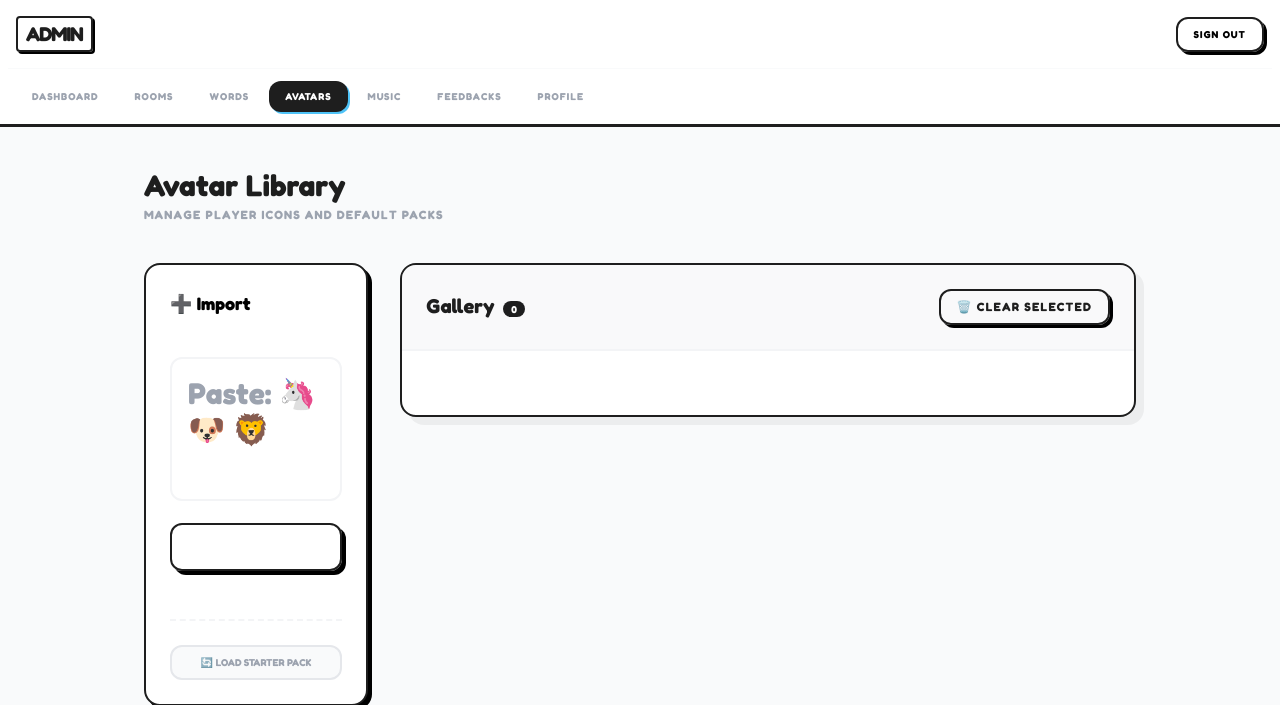
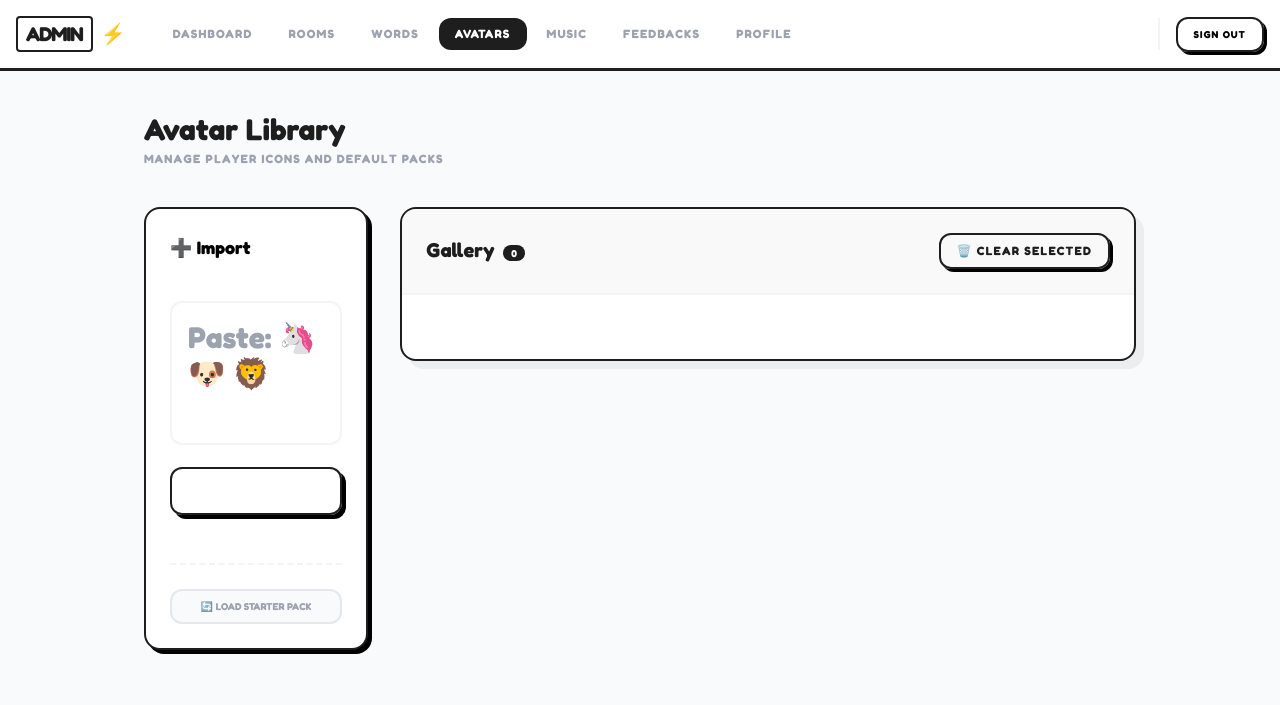
Before and after one commit to iryonic/drawguessphp, a PHP site: page /admin/avatars.php in a window 1280 px wide. Shown: the top 705 px of the page. Run offline with PHP 8.4, Linux system fonts and the light colour scheme; the visitor is signed in with stand-in values (Sample User, id 1); data that the repository does not hold is empty; some libraries are stand-ins or nearby versions.

Commit message:
fix: add missing viewport meta tag to admin avatars page to fix responsive nav

```diff
--- a/admin/avatars.php
+++ b/admin/avatars.php
@@ -67,6 +67,7 @@ $res = DB::fetchAll("SELECT * FROM avatars ORDER BY id DESC");
 <html lang="en">
 <head>
     <meta charset="UTF-8">
+    <meta name="viewport" content="width=device-width, initial-scale=1.0">
     <title>Avatar Central - Admin</title>
     <script src="https://cdn.tailwindcss.com"></script>
     <link href="https://fonts.googleapis.com/css2?family=Fredoka:wght@300;400;600;700&display=swap" rel="stylesheet">
--- a/admin/nav.php
+++ b/admin/nav.php
@@ -1,19 +1,11 @@
-<nav class="bg-white border-b-[3.5px] border-ink mb-6 sm:mb-10 sticky top-0 z-50">
-    <div class="container mx-auto px-4">
-        <div class="flex items-center justify-between py-3 sm:py-4">
-            <h1 class="text-lg sm:text-xl font-black text-ink tracking-tighter flex items-center gap-2 shrink-0">
-                <span class="bg-pop-yellow px-2 py-0.5 rounded border-2 border-ink shadow-[2px_2px_0px_#000]">ADMIN</span>
+<nav class="bg-white border-b-[3px] border-ink mb-10 sticky top-0 z-50">
+    <div class="container mx-auto px-4 flex flex-col sm:flex-row justify-between items-center py-4">
+        <div class="flex items-center gap-8 w-full sm:w-auto justify-between sm:justify-start">
+            <h1 class="text-xl font-black text-ink tracking-tighter flex items-center gap-2">
+                <span class="bg-pop-yellow px-2 py-0.5 rounded border-2 border-ink">ADMIN</span> ⚡
             </h1>
 
-            <div class="flex items-center gap-2 sm:gap-4">
-                <a href="<?= APP_ROOT ?>admin/auth.php?logout=1" class="border-2 border-ink px-3 sm:px-4 py-1.5 sm:py-2 rounded-lg sm:rounded-xl font-black text-[9px] sm:text-[10px] uppercase tracking-widest hover:bg-pop-red active:translate-y-0.5 transition-all shadow-[2px_2px_0px_#000] sm:shadow-[3px_3px_0px_#000]">
-                    Sign Out
-                </a>
-            </div>
-        </div>
-
-        <!-- Horizontal Scroll Nav for All Screens (Modern) -->
-        <div class="flex items-center gap-1 overflow-x-auto pb-3 -mx-2 px-2 no-scrollbar border-t border-gray-50 pt-3">
+            <div class="hidden md:flex items-center gap-1">
                 <?php
                 $current = basename($_SERVER['PHP_SELF']);
                 $links = [
@@ -28,15 +20,31 @@
                 foreach($links as $file => $meta):
                     $active = ($current == $file);
                 ?>
-            <a href="<?= APP_ROOT . $meta[1] ?>" class="whitespace-nowrap px-3 sm:px-4 py-1.5 sm:py-2 rounded-lg sm:rounded-xl text-[9px] sm:text-[10px] font-black uppercase tracking-widest transition-all <?= $active ? 'bg-ink text-white shadow-[2px_2px_0px_#4fc3f7]' : 'text-gray-400 hover:text-ink hover:bg-gray-50' ?>">
+                <a href="<?= APP_ROOT . $meta[1] ?>" class="px-4 py-2 rounded-xl text-xs font-black uppercase tracking-widest transition-all <?= $active ? 'bg-ink text-white' : 'text-gray-400 hover:text-ink hover:bg-gray-100' ?>">
                     <?= $meta[0] ?>
                 </a>
                 <?php endforeach; ?>
             </div>
+
+            <!-- Mobile Menu Toggle (Simplified for now) -->
+            <div class="md:hidden">
+                 <select onchange="window.location.href=this.value" class="bg-gray-100 border-2 border-ink text-[10px] font-black uppercase px-2 py-1 rounded-lg">
+                     <option value="<?= APP_ROOT ?>admin" <?= $current=='index.php'?'selected':'' ?>>Dashboard</option>
+                     <option value="<?= APP_ROOT ?>admin/rooms" <?= $current=='rooms.php'?'selected':'' ?>>Rooms</option>
+                     <option value="<?= APP_ROOT ?>admin/words" <?= $current=='words.php'?'selected':'' ?>>Words</option>
+                     <option value="<?= APP_ROOT ?>admin/avatars" <?= $current=='avatars.php'?'selected':'' ?>>Avatars</option>
+                     <option value="<?= APP_ROOT ?>admin/music" <?= $current=='music.php'?'selected':'' ?>>Music</option>
+                     <option value="<?= APP_ROOT ?>admin/feedbacks" <?= $current=='feedbacks.php'?'selected':'' ?>>Feedbacks</option>
+                     <option value="<?= APP_ROOT ?>admin/profile" <?= $current=='profile.php'?'selected':'' ?>>Profile</option>
+                 </select>
+            </div>
+        </div>
+
+        <div class="flex items-center gap-4 mt-4 sm:mt-0">
+            <div class="h-8 w-[2px] bg-gray-100 hidden sm:block"></div>
+            <a href="<?= APP_ROOT ?>admin/auth.php?logout=1" class="border-2 border-ink px-4 py-2 rounded-xl font-black text-[10px] uppercase tracking-widest hover:bg-pop-red active:translate-y-0.5 transition-all shadow-[3px_3px_0px_#000]">
+                Sign Out
+            </a>
+        </div>
     </div>
 </nav>
-
-<style>
-    .no-scrollbar::-webkit-scrollbar { display: none; }
-    .no-scrollbar { -ms-overflow-style: none; scrollbar-width: none; }
-</style>
```
Lines whose indentation alone changed are shown as unchanged.
